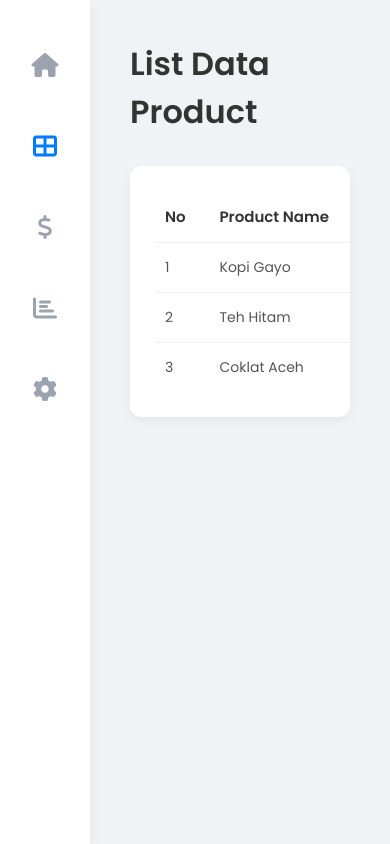
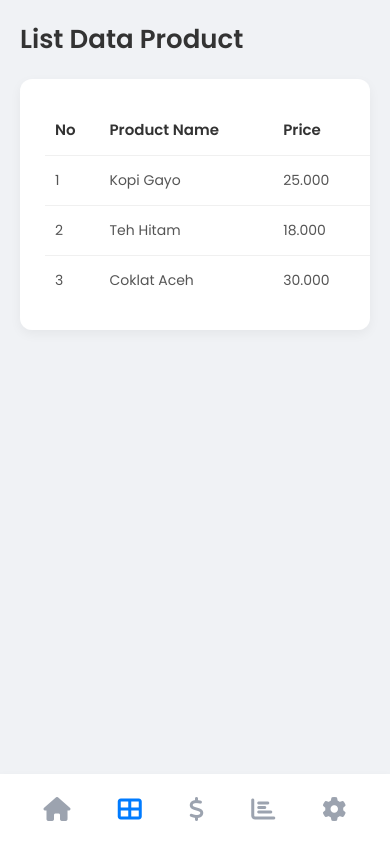
Before and after one commit to GEND1T/uts-MuhammadAfinAditya-24090096, a plain HTML site: page products.html in a window 390 px wide. Drawn offline with Linux system fonts and the light colour scheme.

Commit message:
Update style.css
uts-web

```diff
--- a/css/style.css
+++ b/css/style.css
@@ -427,3 +427,37 @@ body {
 .login-card, .main-content {
     animation: fadeIn 0.5s ease-out;
 }
+
+/* --- Media Query untuk Responsif Dashboard/Products --- */
+@media (max-width: 768px) {
+    /* Gunakan layout kolom, bukan flex baris */
+    .dashboard-page {
+        flex-direction: column;
+    }
+
+    /* Ubah sidebar menjadi top-bar (navbar) */
+    .sidebar {
+        width: 100%;
+        height: 70px;
+        padding: 0 20px;
+        flex-direction: row; /* Ikon jadi horizontal */
+        justify-content: space-around; /* Beri jarak */
+        box-shadow: 0 4px 10px rgba(0,0,0,0.05);
+        order: 2; /* Pindah ke bawah (opsional) */
+    }
+
+    .sidebar a {
+        margin-bottom: 0;
+        padding: 15px;
+    }
+
+    .main-content {
+        padding: 20px;
+        order: 1; /* Konten utama di atas */
+    }
+
+    .main-content h1 {
+        font-size: 26px; /* Kecilkan font di mobile */
+        margin-bottom: 20px;
+    }
+}
```
